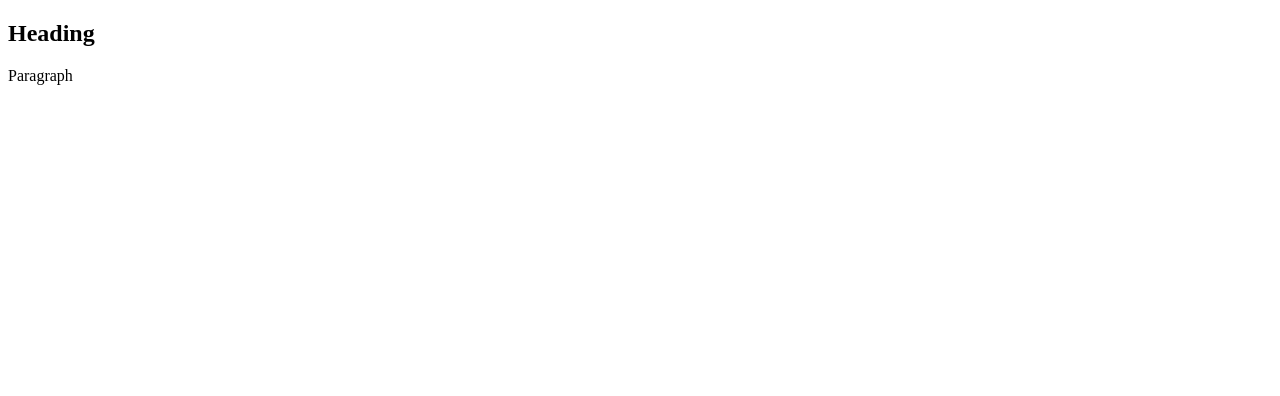
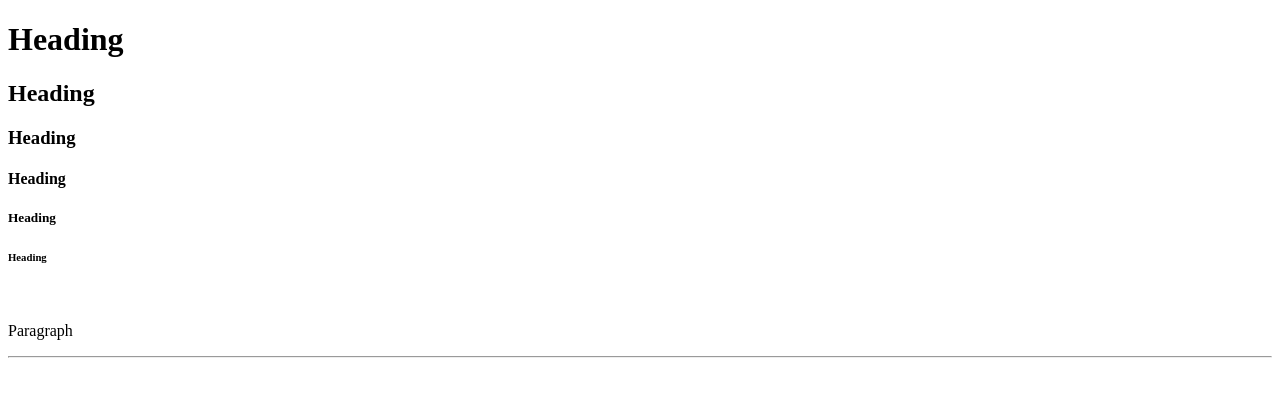
Before and after one commit to Harsh-shah10/Frontend-Practise-, a plain HTML site: page sample-1/index.html in a window 1280 px wide. Drawn offline with Linux system fonts and the light colour scheme.

Commit message:
added new heading tags in index.html

```diff
--- a/sample-1/index.html
+++ b/sample-1/index.html
@@ -7,7 +7,14 @@
     <title>Homepage</title>
 </head>
 <body>
+    <h1>Heading</h1>
     <h2>Heading</h2>
+    <h3>Heading</h3>
+    <h4>Heading</h4>
+    <h5>Heading</h5>
+    <h6>Heading</h6>
+    <br>
     <p>Paragraph</p>
+    <hr>
 </body>
 </html>
```
